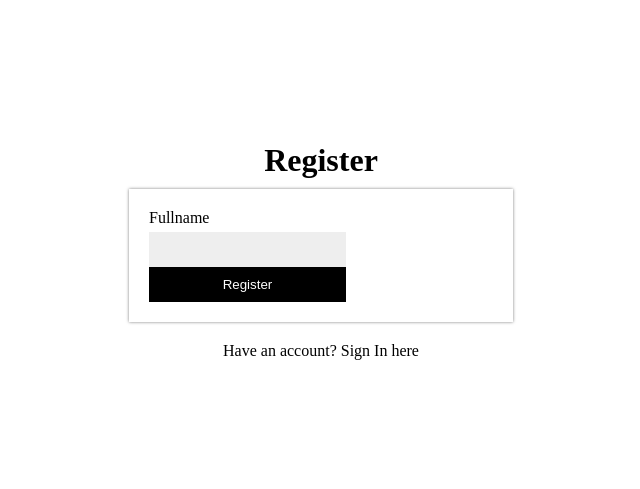
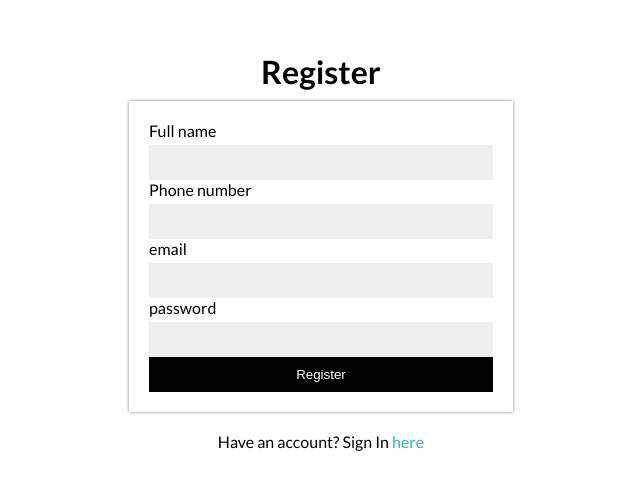
Before and after one commit to rizqullahanjr/comms-store, a Next.js app: page /auth/register in a window 1280 px wide. Shown: the part 149-638 px from the top of the page, without its empty margins (319-959 px from the left). Built offline with nearby package versions, Linux system fonts and the light colour scheme.

Commit message:
register feature

```diff
--- a/src/components/views/auth/Register/Register.module.scss
+++ b/src/components/views/auth/Register/Register.module.scss
@@ -5,16 +5,24 @@
   flex-direction: column;
   height: 100vh;
   width: 100vw;
+  &__error {
+    color: red;
+    margin-bottom: 10px;
+  }
   &__title {
     font-size: 32px;
     margin-bottom: 10px;
+  }
+  &__link {
+    a {
+      color: #23bebe;
+    }
   }
   &__form {
     width: 30%;
     padding: 20px;
     box-shadow: 0 0 3px rgba(0, 0, 0, 0.5);
     margin-bottom: 20px;
-    display: flex;
     &__item {
       display: flex;
       flex-direction: column;
--- a/src/components/views/auth/Register/index.tsx
+++ b/src/components/views/auth/Register/index.tsx
@@ -1,19 +1,92 @@
 import styles from "./Register.module.scss";
+import Link from "next/link";
+import { useRouter } from "next/router";
+import { FormEvent, useState } from "react";
 
 const RegisterView = () => {
+  const [isLoading, setIsLoading] = useState(false);
+  const [error, setError] = useState("");
+  const { push } = useRouter();
+  const handleSubmit = async (event: FormEvent<HTMLFormElement>) => {
+    event.preventDefault();
+    setIsLoading(true);
+    setError("");
+    const form = event.target as HTMLFormElement;
+    const data = {
+      fullname: form.fullname.value,
+      phone: form.phone.value,
+      email: form.email.value,
+      password: form.password.value,
+    };
+
+    const result = await fetch("/api/user/register", {
+      method: "POST",
+      headers: {
+        "Content-Type": "application/json",
+      },
+      body: JSON.stringify(data),
+    });
+
+    if (result.status === 200) {
+      form.reset();
+      setIsLoading(false);
+      push("/auth/login");
+    } else {
+      setIsLoading(false);
+      setError("Email is already registered");
+    }
+  };
+
   return (
     <div className={styles.register}>
       <h1 className={styles.register__title}>Register</h1>
+      {error && <p className={styles.register__error}>{error}</p>}
       <div className={styles.register__form}>
-        <form action="">
+        <form onSubmit={handleSubmit}>
           <div className={styles.register__form__item}>
-            <label htmlFor="">Fullname</label>
-            <input type="text" className={styles.register__form__item__input} />
+            <label htmlFor="fullname">Full name</label>
+            <input
+              name="fullname"
+              id="fullname"
+              type="text"
+              className={styles.register__form__item__input}
+            />
           </div>
-          <button className={styles.register__form__button}>Register</button>
+          <div className={styles.register__form__item}>
+            <label htmlFor="phone">Phone number</label>
+            <input
+              name="phone"
+              id="phone"
+              type="text"
+              className={styles.register__form__item__input}
+            />
+          </div>
+          <div className={styles.register__form__item}>
+            <label htmlFor="email">email</label>
+            <input
+              name="email"
+              id="email"
+              type="email"
+              className={styles.register__form__item__input}
+            />
+          </div>
+          <div className={styles.register__form__item}>
+            <label htmlFor="password">password</label>
+            <input
+              name="password"
+              id="password"
+              type="password"
+              className={styles.register__form__item__input}
+            />
+          </div>
+          <button type="submit" className={styles.register__form__button}>
+            {isLoading ? "Loading..." : "Register"}
+          </button>
         </form>
       </div>
-      <p>Have an account? Sign In here</p>
+      <p className={styles.register__link}>
+        Have an account? Sign In <Link href="/auth/login">here</Link>
+      </p>
     </div>
   );
 };
--- a/src/lib/firebase/init.ts
+++ b/src/lib/firebase/init.ts
@@ -5,12 +5,12 @@ import { initializeApp } from "firebase/app";
 
 // Your web app's Firebase configuration
 const firebaseConfig = {
-  apiKey: process.env.NEXT_FIREBASE_API_KEY,
-  authDomain: process.env.NEXT_FIREBASE_AUTH_DOMAIN,
-  projectId: process.env.NEXT_FIREBASE_PROJECT_ID,
-  storageBucket: process.env.NEXT_FIREBASE_STORAGE_BUCKET,
-  messagingSenderId: process.env.NEXT_FIREBASE_MESSAGING_SENDER_ID,
-  appId: process.env.NEXT_FIREBASE_APP_ID,
+  apiKey: process.env.FIREBASE_API_KEY,
+  authDomain: process.env.FIREBASE_AUTH_DOMAIN,
+  projectId: process.env.FIREBASE_PROJECT_ID,
+  storageBucket: process.env.FIREBASE_STORAGE_BUCKET,
+  messagingSenderId: process.env.FIREBASE_MESSAGING_SENDER_ID,
+  appId: process.env.FIREBASE_APP_ID,
 };
 
 // Initialize Firebase
--- a/src/pages/_app.tsx
+++ b/src/pages/_app.tsx
@@ -1,6 +1,15 @@
 import "@/styles/globals.css";
 import type { AppProps } from "next/app";
+import { Lato } from "next/font/google";
 
+const lato = Lato({
+  subsets: ["latin"],
+  weight: ["100", "300", "400", "700", "900"],
+});
 export default function App({ Component, pageProps }: AppProps) {
-  return <Component {...pageProps} />;
+  return (
+    <div className={lato.className}>
+      <Component {...pageProps} />
+    </div>
+  );
 }
```
Also changed, not shown: src/pages/auth/login.tsx (added, +9 -0 lines).
